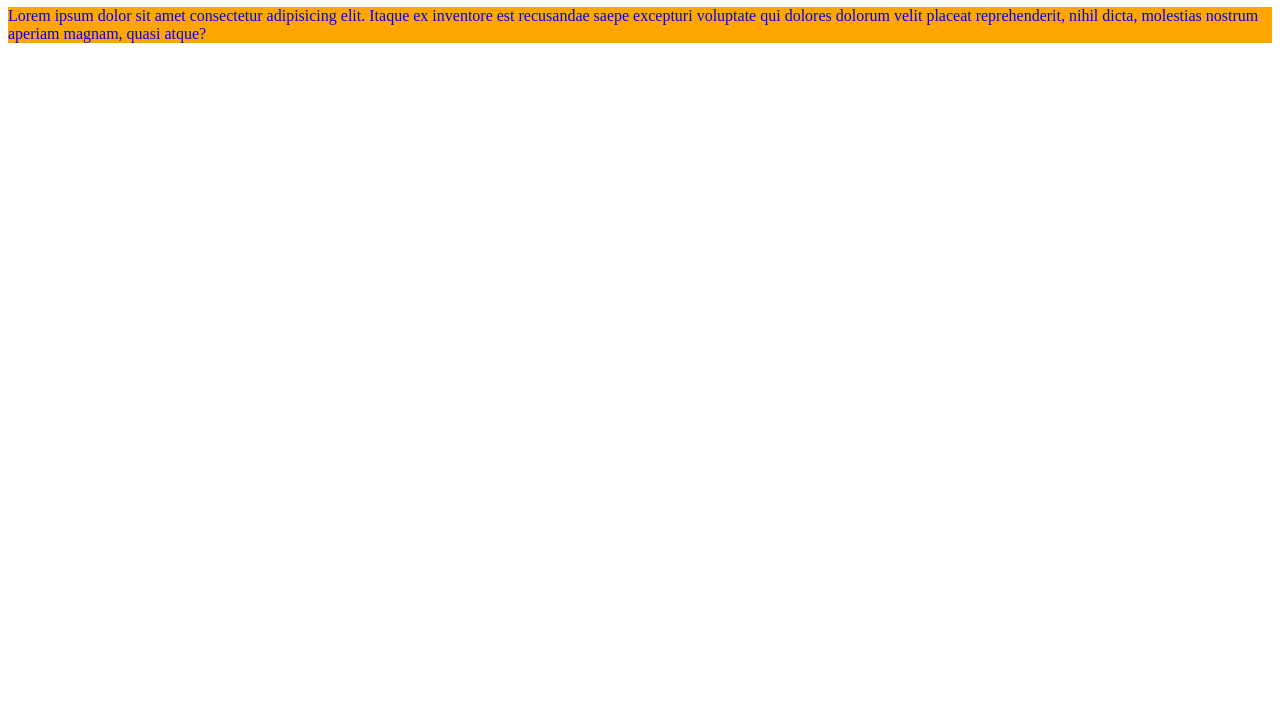
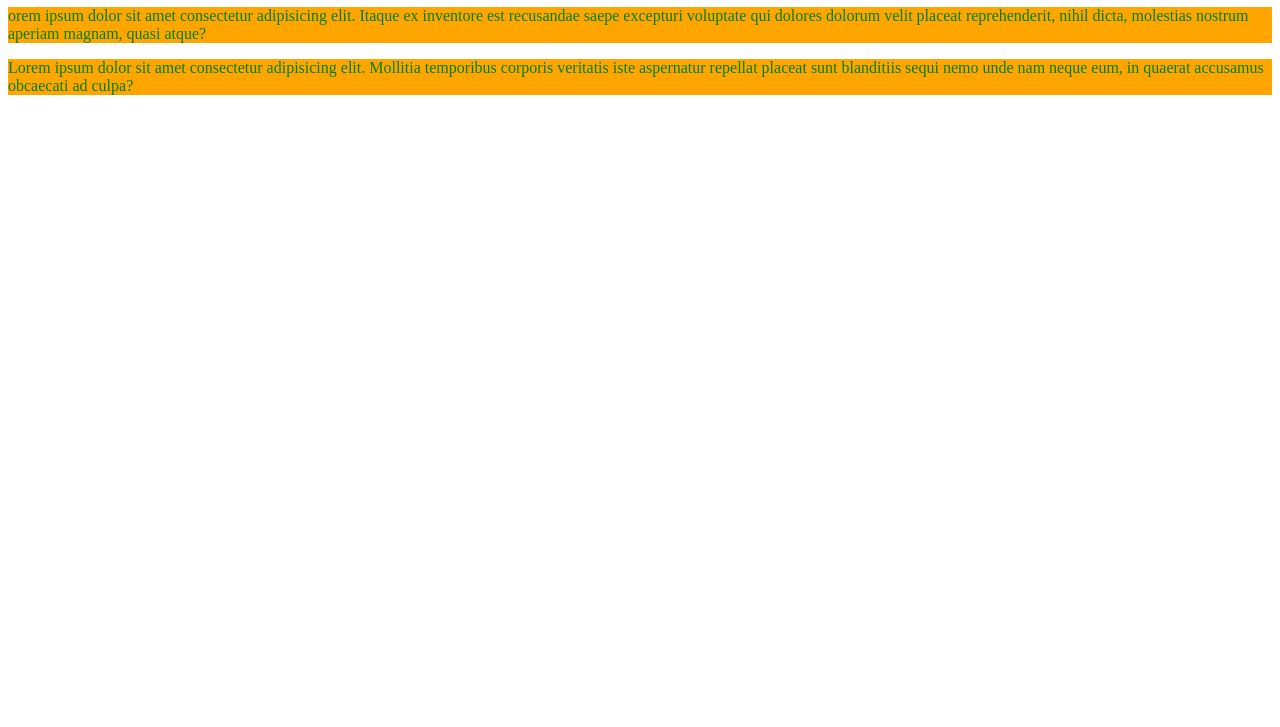
Before and after one commit to Fatima-mek/exemple_git, a plain HTML site: page index.html in a window 1280 px wide. Shown: the part 73-800 px from the top of the page. Drawn offline with Linux system fonts and the light colour scheme.

Commit message:
add new p and modified css

```diff
--- a/index.html
+++ b/index.html
@@ -9,6 +9,7 @@
 </head>
 <body>
     <h1>Exemple sur Git</h1>
-    <p>Lorem ipsum dolor sit amet consectetur adipisicing elit. Itaque ex inventore est recusandae saepe excepturi voluptate qui dolores dolorum velit placeat reprehenderit, nihil dicta, molestias nostrum aperiam magnam, quasi atque?</p>
+    <p>orem ipsum dolor sit amet consectetur adipisicing elit. Itaque ex inventore est recusandae saepe excepturi voluptate qui dolores dolorum velit placeat reprehenderit, nihil dicta, molestias nostrum aperiam magnam, quasi atque?</p>
+    <p>Lorem ipsum dolor sit amet consectetur adipisicing elit. Mollitia temporibus corporis veritatis iste aspernatur repellat placeat sunt blanditiis sequi nemo unde nam neque eum, in quaerat accusamus obcaecati ad culpa?</p>
 </body>
 </html>
--- a/style.css
+++ b/style.css
@@ -1,5 +1,7 @@
 h1, p{
     color: blue;
+    color:green;
+
 }
 p{
     background-color: orange;
```
